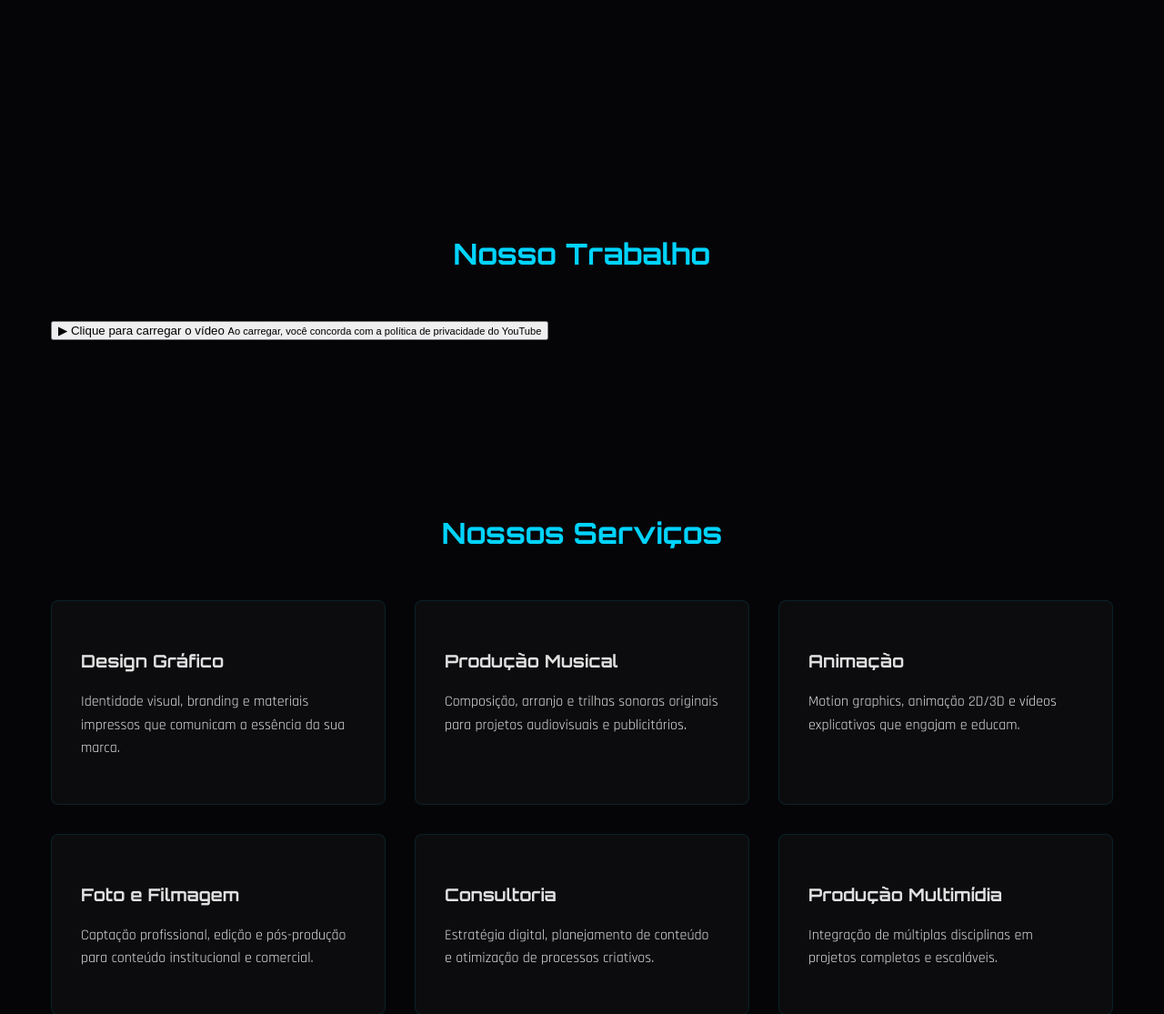
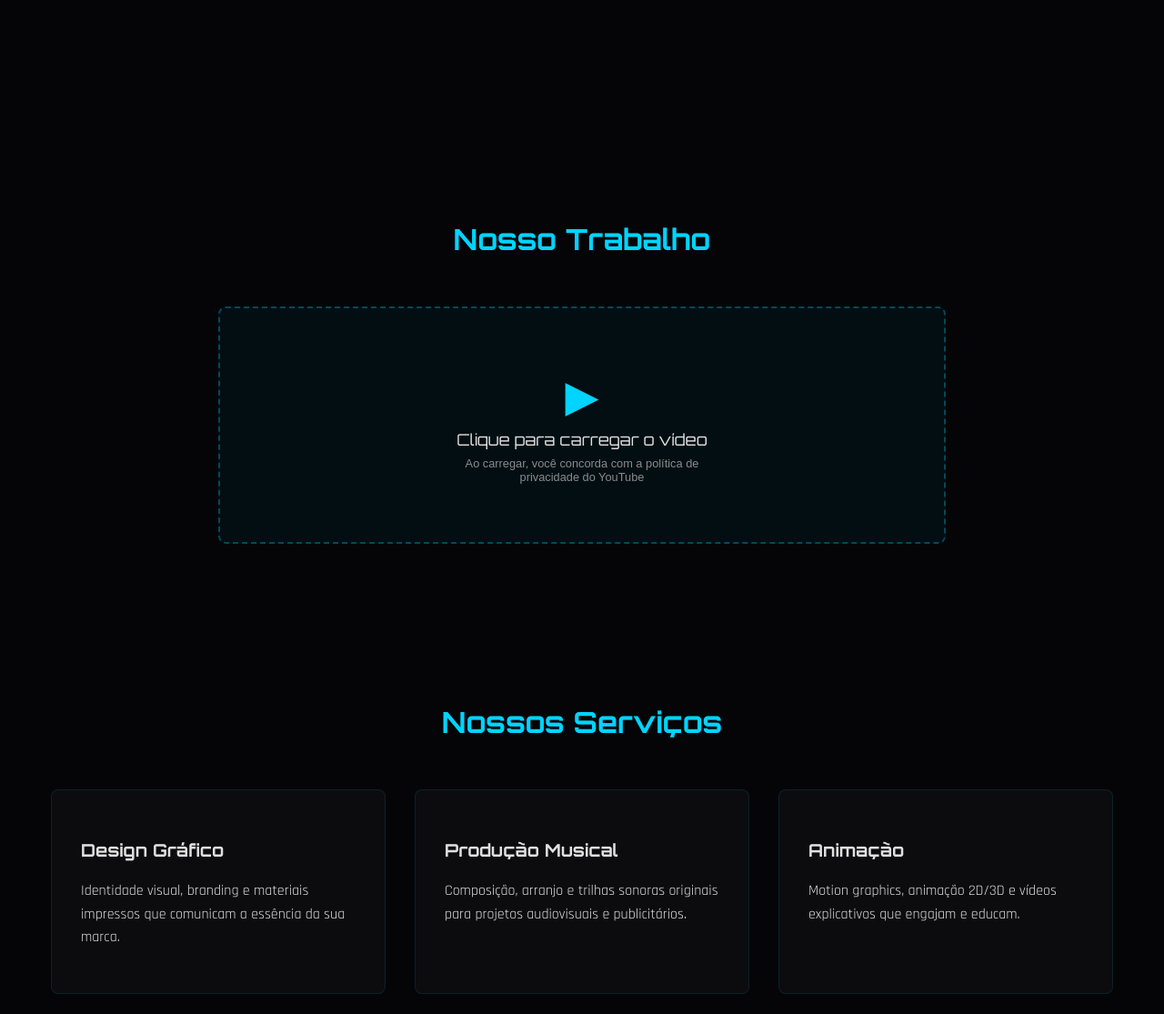
Before and after one commit to yurituccieterovic-cell/Site-ST, a PHP site: page / in a window 1280 px wide. Shown: the part 825-1940 px from the top of the page at 91% size. Run offline with PHP 8.4, Linux system fonts and the light colour scheme.

Commit message:
Atualizar o style.css

````diff
--- a/style.css
+++ b/style.css
@@ -280,4 +280,90 @@ footer {
 
     section { padding: 3rem 1.5rem; }
 }
-```
+/* SEÇÃO DE VÍDEO */
+.video-section {
+    text-align: center;
+    padding: 4rem 2rem;
+}
+
+.video-container {
+    position: relative;
+    max-width: 800px;
+    margin: 0 auto;
+    background: rgba(0, 0, 0, 0.3);
+    border-radius: 8px;
+    overflow: hidden;
+}
+
+.video-consent-btn {
+    display: flex;
+    flex-direction: column;
+    align-items: center;
+    justify-content: center;
+    gap: 0.5rem;
+    width: 100%;
+    padding: 4rem 2rem;
+    background: rgba(0, 212, 255, 0.05);
+    border: 2px dashed rgba(0, 212, 255, 0.3);
+    border-radius: 8px;
+    color: var(--light);
+    cursor: pointer;
+    transition: all 0.3s ease;
+}
+
+.video-consent-btn:hover {
+    background: rgba(0, 212, 255, 0.1);
+    border-color: var(--primary);
+}
+
+.video-consent-btn:focus {
+    outline: 2px solid var(--primary);
+    outline-offset: 2px;
+}
+
+.video-consent-btn .play-icon {
+    font-size: 3rem;
+    color: var(--primary);
+}
+
+.video-consent-btn span {
+    font-family: 'Orbitron', sans-serif;
+    font-size: 1.1rem;
+}
+
+.video-consent-btn small {
+    font-size: 0.8rem;
+    opacity: 0.6;
+    max-width: 300px;
+}
+
+.video-wrapper {
+    position: relative;
+    padding-bottom: 56.25%;
+    height: 0;
+}
+
+.video-wrapper iframe {
+    position: absolute;
+    top: 0;
+    left: 0;
+    width: 100%;
+    height: 100%;
+    border: none;
+}
+
+/* ACESSIBILIDADE */
+.nav-links a:focus,
+.cta-button:focus,
+.service-card:focus-within {
+    outline: 2px solid var(--primary);
+    outline-offset: 2px;
+}
+
+@media (prefers-reduced-motion: reduce) {
+    *, *::before, *::after {
+        animation-duration: 0.01ms !important;
+        animation-iteration-count: 1 !important;
+        transition-duration: 0.01ms !important;
+    }
+}
````
